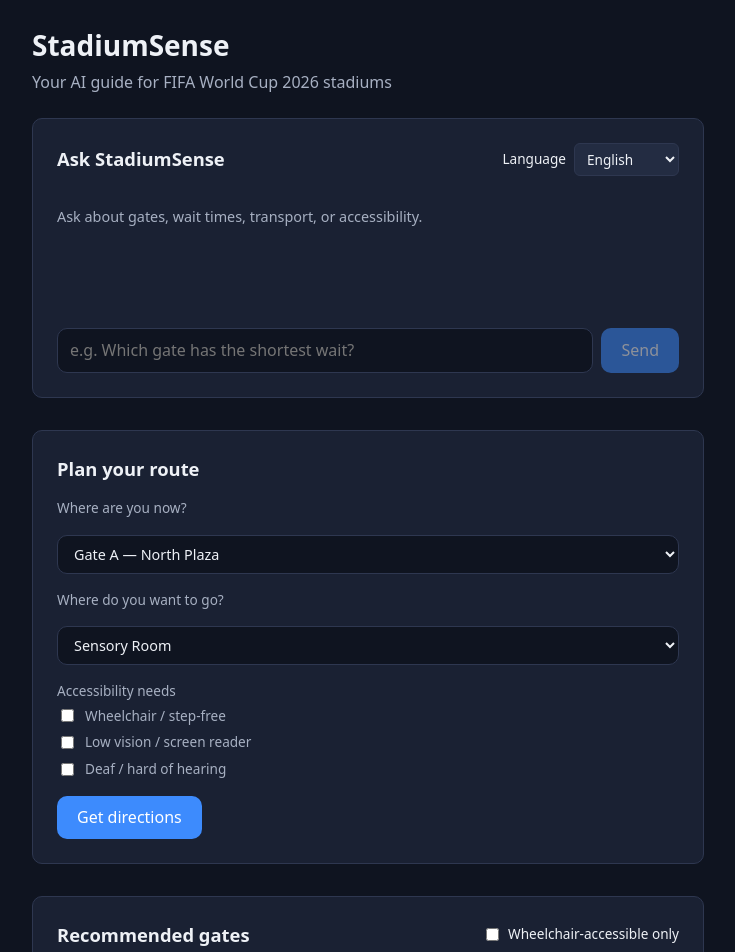
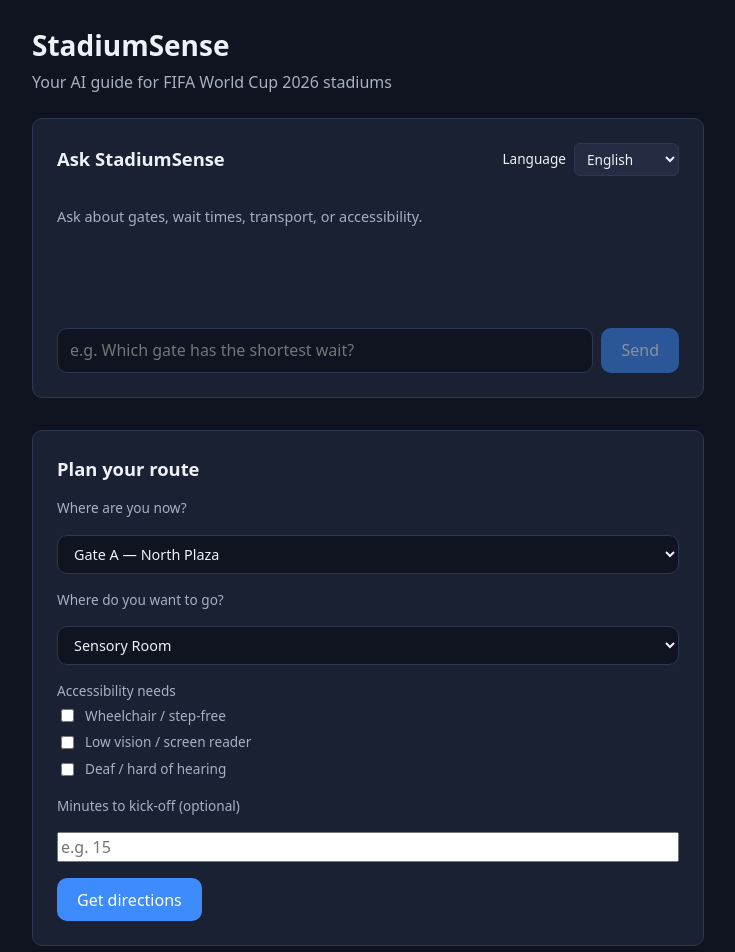
Before and after one commit to Quantorix-Field/stadiumsense, a React (Vite) app: page / in a window 1280 px wide. Shown: the top 952 px of the page, without its empty margins (272-1007 px from the left). Built offline with nearby package versions, Linux system fonts and the light colour scheme.

Commit message:
feat: add minutes-to-kickoff field and urgency warning

```diff
--- a/src/components/RoutePlanner.tsx
+++ b/src/components/RoutePlanner.tsx
@@ -20,9 +20,9 @@
   const [fromGateId, setFromGateId] = useState(gates[0]?.id ?? '')
   const [toFacilityId, setToFacilityId] = useState(facilities[0]?.id ?? '')
   const [accessibilityNeeds, setAccessibilityNeeds] = useState<AccessibilityNeed[]>([])
+  const [minutesToKickoff, setMinutesToKickoff] = useState('')
   const [result, setResult] = useState<RouteResult | null>(null)
   const [hasSearched, setHasSearched] = useState(false)
-
   const toggleNeed = (need: AccessibilityNeed) => {
     setAccessibilityNeeds((prev) =>
       prev.includes(need) ? prev.filter((n) => n !== need) : [...prev, need]
@@ -31,7 +31,13 @@
 
   const handleSubmit = (e: FormEvent) => {
     e.preventDefault()
-    const route = resolveRoute({ fromGateId, toFacilityId, accessibilityNeeds })
+    const parsedMinutes = minutesToKickoff.trim() === '' ? undefined : Number(minutesToKickoff)
+    const route = resolveRoute({
+      fromGateId,
+      toFacilityId,
+      accessibilityNeeds,
+      minutesToKickoff: parsedMinutes,
+    })
     setResult(route)
     setHasSearched(true)
   }
@@ -77,6 +83,17 @@
           ))}
         </fieldset>
 
+        <label htmlFor="minutes-to-kickoff">Minutes to kick-off (optional)</label>
+        <input
+          id="minutes-to-kickoff"
+          type="number"
+          min="0"
+          inputMode="numeric"
+          placeholder="e.g. 15"
+          value={minutesToKickoff}
+          onChange={(e) => setMinutesToKickoff(e.target.value)}
+        />
+
         <button type="submit">Get directions</button>
       </form>
 
@@ -88,6 +105,11 @@
 
       {result && (
         <div className="route-result" aria-live="polite">
+          {result.isUrgent && result.urgencyMessage && (
+            <p role="alert" className="route-urgency-warning">
+              ⚠️ {result.urgencyMessage}
+            </p>
+          )}
           <div className="route-badges">
             <span className="route-badge">{result.destinationName}</span>
             <span className="route-badge">Crowd: {formatCrowdLevel(result.crowdLevel)}</span>
```
